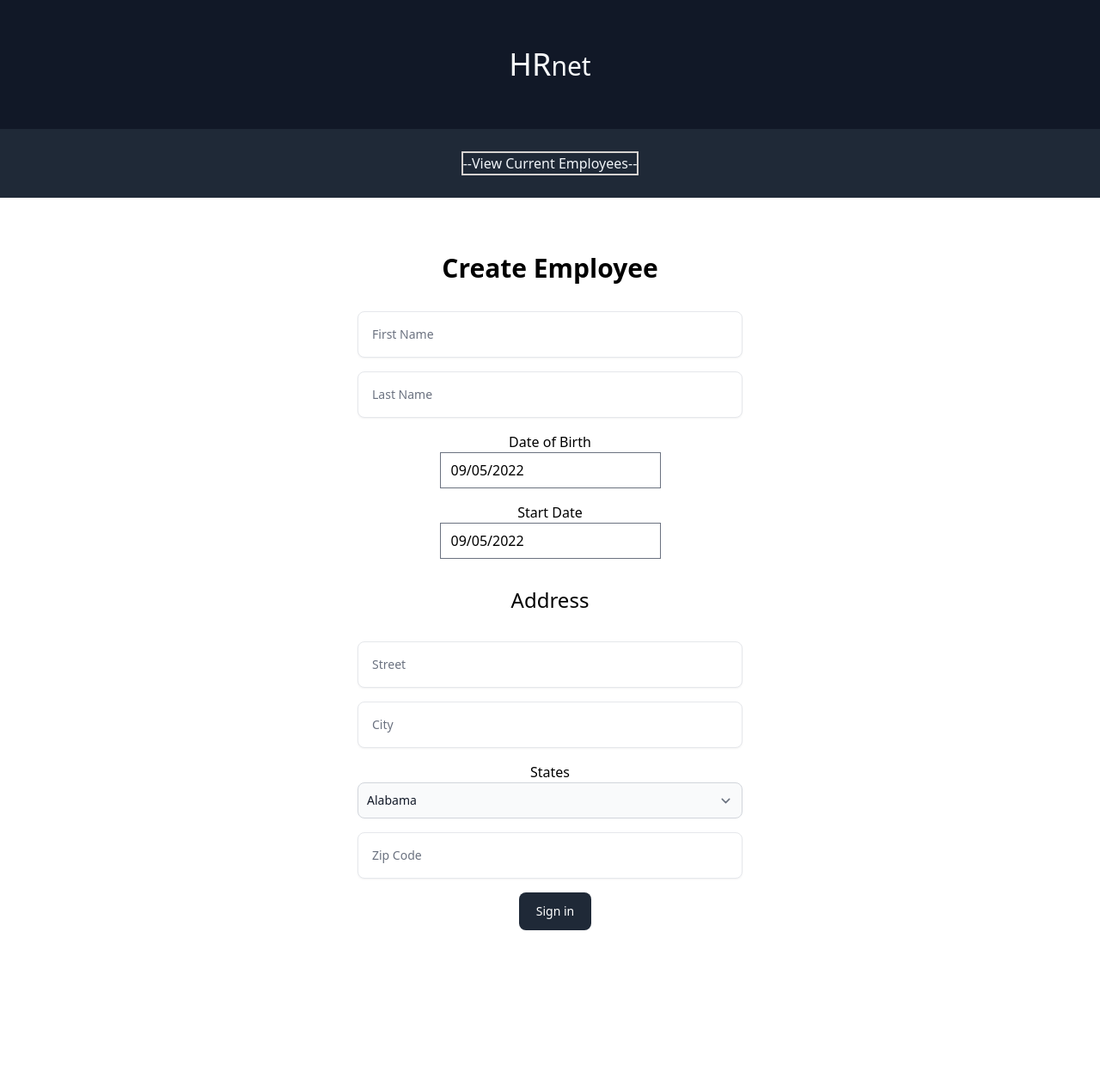
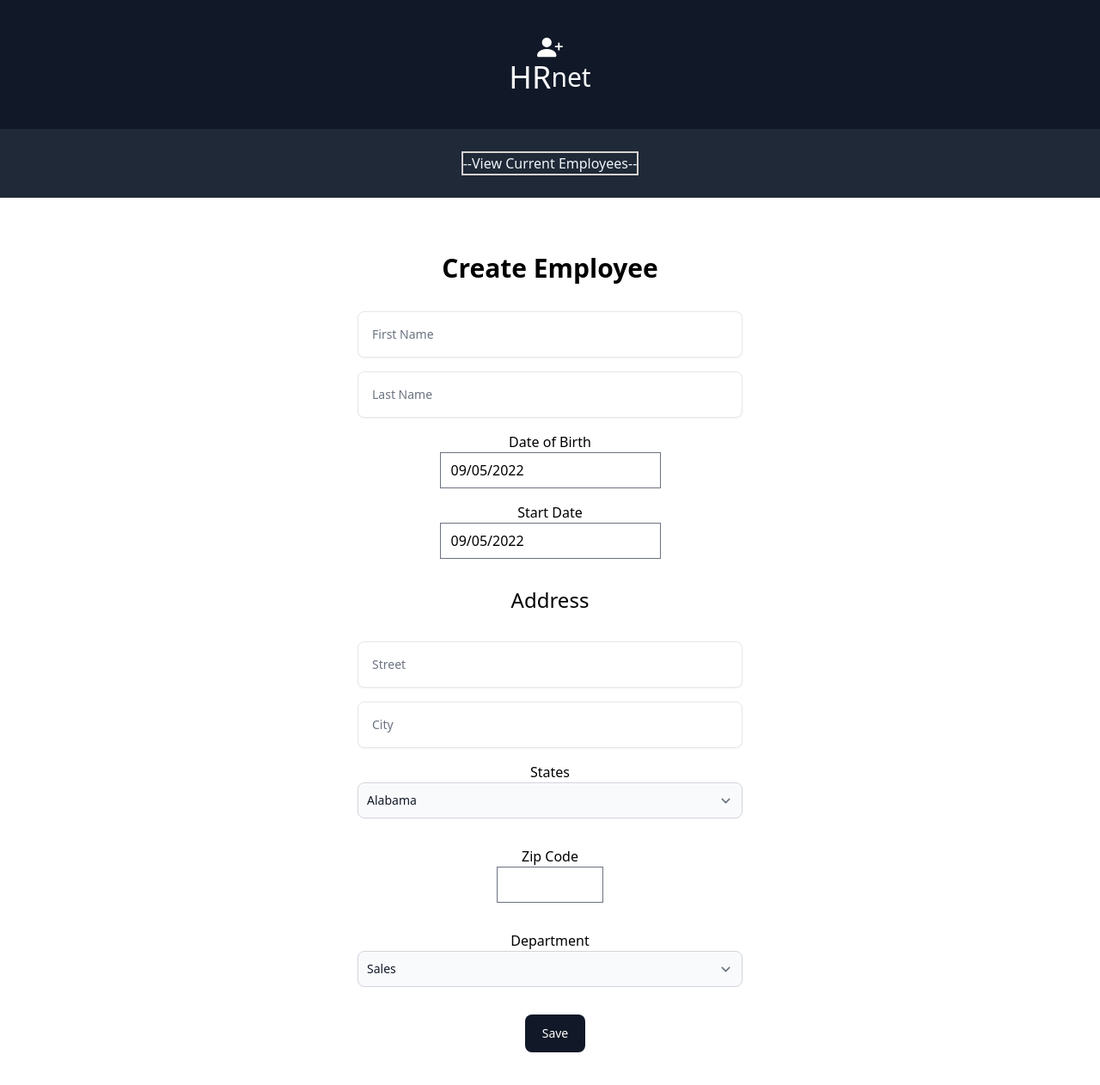
Before and after one commit to juleslemorvan/Lemorvan_Jules_2_biblioteque_react_02092022, a React (Create React App) app: page / in a window 1280 px wide. Shown: the top 1262 px of the page at 86% size. Before the commit the page ends 1146 px from the top, so only its background shows below. Built offline with nearby package versions, Linux system fonts and the light colour scheme.

Commit message:
form OK et creation page employee

```diff
--- a/package.json
+++ b/package.json
@@ -10,6 +10,7 @@
     "react": "^18.2.0",
     "react-datepicker": "^4.8.0",
     "react-dom": "^18.2.0",
+    "react-icons": "^4.4.0",
     "react-router-dom": "^6.3.0",
     "react-scripts": "5.0.1",
     "web-vitals": "^2.1.4"
--- a/src/components/Form.js
+++ b/src/components/Form.js
@@ -1,7 +1,8 @@
 import React, { useState } from "react";
 import DatePicker from "react-datepicker";
 import "react-datepicker/dist/react-datepicker.css";
-import { States } from "../data/States";
+import { States } from "../data/State";
+import { Departments } from "../data/Departments";
 
 const Form = () => {
   const [startDate, setStartDate] = useState(new Date());
@@ -105,28 +106,39 @@ const Form = () => {
               })}
             </select>
           </div>
+        </div>
 
-          <div>
-            <label for="zip" className="sr-only">
-              Zip Code
-            </label>
+        <div className="flex flex-col justify-center  items-center">
+          <label for="zip" className=" flex justify-center ">
+            Zip Code
+          </label>
+          <input type="number" id="zip" name="zip" min="-100" max="100"></input>
+        </div>
 
-            <div className="relative">
-              <input
-                type="number"
-                className="w-full p-4 pr-12 text-sm border-gray-200 rounded-lg shadow-sm"
-                placeholder="Zip Code"
-              />
-            </div>
-          </div>
+        <div className="pt-4 pb-4">
+          <label for="Department" className="flex justify-center">
+            Department
+          </label>
+          <select
+            id="Department"
+            className="bg-gray-50 border border-gray-300 text-gray-900 text-sm rounded-lg focus:ring-blue-500 focus:border-blue-500 block w-full p-2.5 dark:bg-gray-700 dark:border-gray-600 dark:placeholder-gray-400 dark:text-white dark:focus:ring-blue-500 dark:focus:border-blue-500"
+          >
+            {Departments.map((Department) => {
+              return (
+                <option value={Department.name} key={Department.name}>
+                  {Department.name}
+                </option>
+              );
+            })}
+          </select>
         </div>
 
         <div className="flex items-center justify-center">
           <button
             type="submit"
-            className="inline-block px-5 py-3 ml-3 text-sm font-medium text-white bg-gray-800 rounded-lg"
+            className="inline-block px-5 py-3 ml-3 text-sm font-medium text-white bg-gray-900 rounded-lg  transition hover:scale-110 hover:shadow-xl active:bg-indigo-500 focus:outline-none focus:ring"
           >
-            Sign in
+            Save
           </button>
         </div>
       </form>
--- a/src/components/Navbar.js
+++ b/src/components/Navbar.js
@@ -1,9 +1,11 @@
 import React from "react";
+import { BsPersonPlusFill } from "react-icons/bs";
 
 const Navbar = () => {
   return (
-    <div className="w-full h-[150px] bg-gray-900 text-slate-50 flex justify-center items-center p-5">
-      <div className="text-3xl">
+    <div className="w-full h-[150px] bg-gray-900 text-slate-50 flex flex-col justify-center items-center p-5">
+      <BsPersonPlusFill color="white" fontSize={30} />
+      <div className="text-3xl flex justify-between items-center">
         <span className="text-4xl">HR</span>net
       </div>
     </div>
--- /dev/null
+++ b/src/data/Departments.js
@@ -0,0 +1,17 @@
+export const Departments = [
+  {
+    name: "Sales",
+  },
+  {
+    name: "Marketing",
+  },
+  {
+    name: "Engineering",
+  },
+  {
+    name: "Human Ressources",
+  },
+  {
+    name: "Legal",
+  },
+];
--- a/src/pages/Employees.js
+++ b/src/pages/Employees.js
@@ -1,7 +1,13 @@
 import React from "react";
+import Navbar from "../components/Navbar";
 
 const Employees = () => {
-  return <div>Employees</div>;
+  return (
+    <div className="flex flex-col justify-center items-center">
+      <Navbar />
+      <h1 className="text-2xl font-bold sm:text-3xl pt-8">Current Employee</h1>
+    </div>
+  );
 };
 
 export default Employees;
```
Also changed, not shown: src/data/State.js (renamed from src/data/States.js), 1 other file (tests, documents, lock files or other folders).
